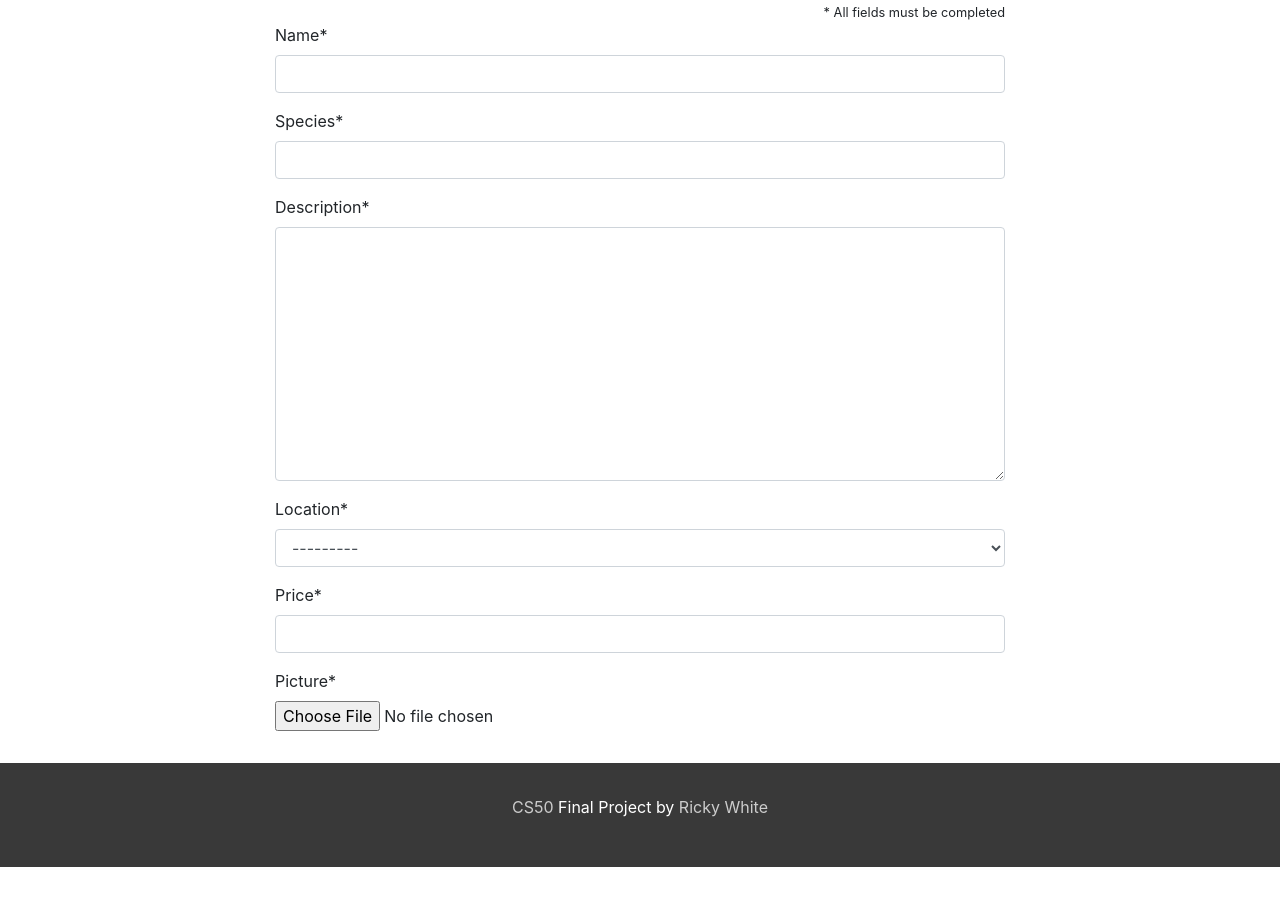
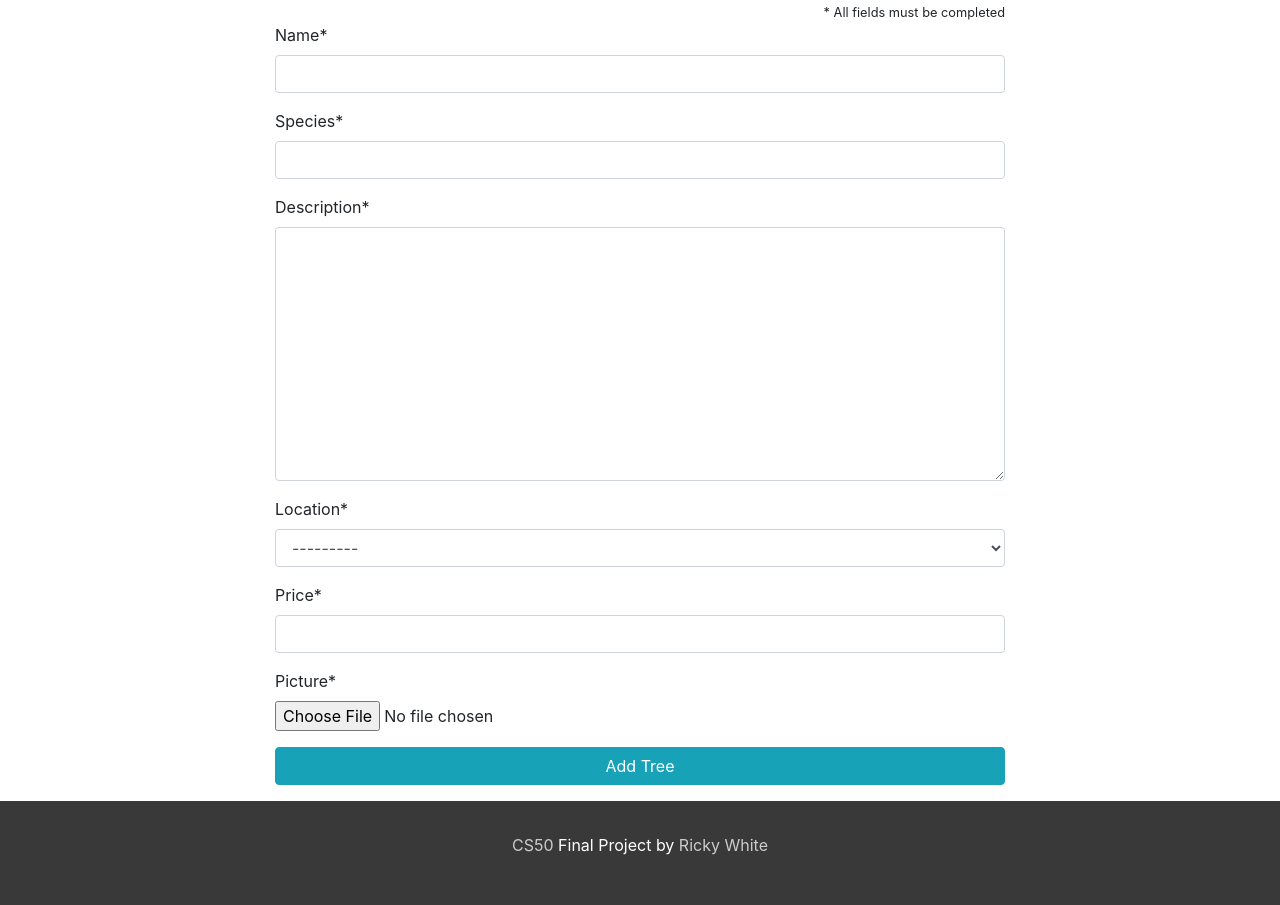
Before and after one commit to EndlessTrax/CS50, a Django app: page /tree/new/ in a window 1280 px wide. Shown: the part 150-1055 px from the top of the page. Before the commit the page ends 1017 px from the top, so only its background shows below. Run offline with Django 3.2, Linux system fonts and the light colour scheme; some libraries are stand-ins or nearby versions.

Commit message:
Added forgotton button to create tree form

```diff
--- a/final_project/templates/new_tree.html
+++ b/final_project/templates/new_tree.html
@@ -20,6 +20,8 @@
 
       {{ form | crispy}}
 
+      <button type="submit" class="btn btn-block btn-info mt-3">Add Tree</button>
+
     </form>
   </div>
 </section>
```
